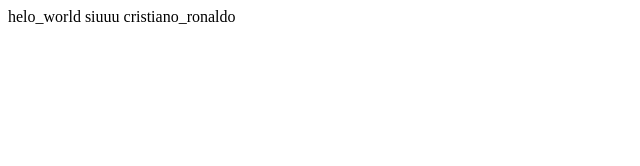
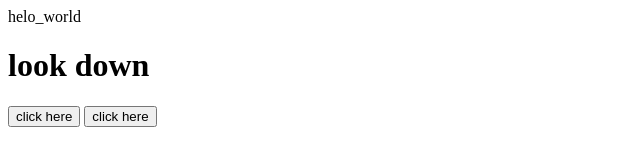
Before and after one commit to ahmedytbest/ahmedytbest, a plain HTML site: page index.html in a window 1280 px wide. Shown: the whole page, without its empty margins (0-640 px from the left). Drawn offline with Linux system fonts and the light colour scheme.

Commit message:
Update index.html

```diff
--- a/index.html
+++ b/index.html
@@ -1,4 +1,16 @@
 <!DOCTYPE html>
-<html>helo_world</html>
-<head>siuuu</head>
-<body>cristiano_ronaldo</body>
+<html>helo_world
+  <head>
+  <title>the goat</title>
+  </head>
+
+
+<body>
+  <h1>look down</h1>
+    <button>click here</button>
+</body>
+
+<button>
+  click here
+</button>
+</html>
```
